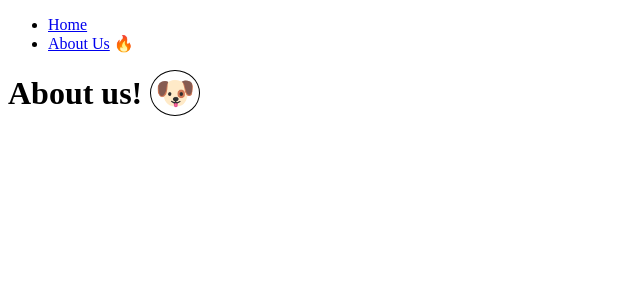
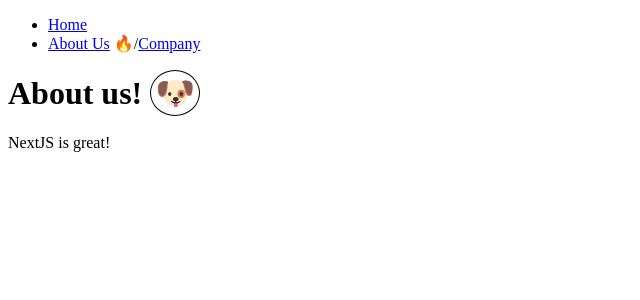
Before and after one commit to kdkcom1234/learn-nextjs14, a Next.js app: page /about-us in a window 1280 px wide. Shown: the top 300 px of the page, without its empty margins (0-640 px from the left). Built offline with nearby package versions, Linux system fonts and the light colour scheme.

Commit message:
layout 및 route group

```diff
--- a/app/page.tsx
+++ b/app/(home)/page.tsx
@@ -1,9 +1,8 @@
-import Navigation from "../components/navigation";
+import Navigation from "../../components/navigation";
 
 export default function Page() {
   return (
     <main>
-      <Navigation />
       <h1>Hello</h1>
     </main>
   );
--- /dev/null
+++ b/app/about-us/layout.tsx
@@ -0,0 +1,12 @@
+export default function AboutLayout({
+  children,
+}: {
+  children: React.ReactNode;
+}) {
+  return (
+    <div>
+      {children}
+      NextJS is great!
+    </div>
+  );
+}
--- a/app/about-us/page.tsx
+++ b/app/about-us/page.tsx
@@ -4,7 +4,6 @@ import Avartar from "./components/avatar";
 export default function AboutUs() {
   return (
     <main>
-      <Navigation />
       <h1>
         About us! <Avartar />
       </h1>
--- a/app/layout.tsx
+++ b/app/layout.tsx
@@ -1,3 +1,5 @@
+import Navigation from "../components/navigation";
+
 export const metadata = {
   title: "Next.js",
   description: "Generated by Next.js",
@@ -10,7 +12,10 @@ export default function RootLayout({
 }) {
   return (
     <html lang="en">
-      <body>{children}</body>
+      <body>
+        <Navigation />
+        {children}
+      </body>
     </html>
   );
 }
--- a/components/navigation.tsx
+++ b/components/navigation.tsx
@@ -1,4 +1,7 @@
-"use client"; // 클라이언트 컴포넌트라고 명시
+// 클라이언트 컴포넌트라고 명시
+// 클라이언트 사이드에서 리액트 컴포넌트로 작동
+// 초기 렌더링은 서버사이드에서 처리함
+"use client";
 
 import Link from "next/link";
 import { usePathname } from "next/navigation";
@@ -12,7 +15,9 @@ export default function Navigation() {
           <Link href="/">Home</Link> {path === "/" && "🔥"}
         </li>
         <li>
-          <Link href="/about-us">About Us</Link> {path === "/about-us" && "🔥"}
+          <Link href="/about-us">About Us</Link> {path === "/about-us" && "🔥"}/
+          <Link href="/about-us/company">Company</Link>{" "}
+          {path === "/about-us/company" && "🔥"}
         </li>
       </ul>
     </nav>
```
Also changed, not shown: 1 other file (tests, documents, lock files or other folders).
